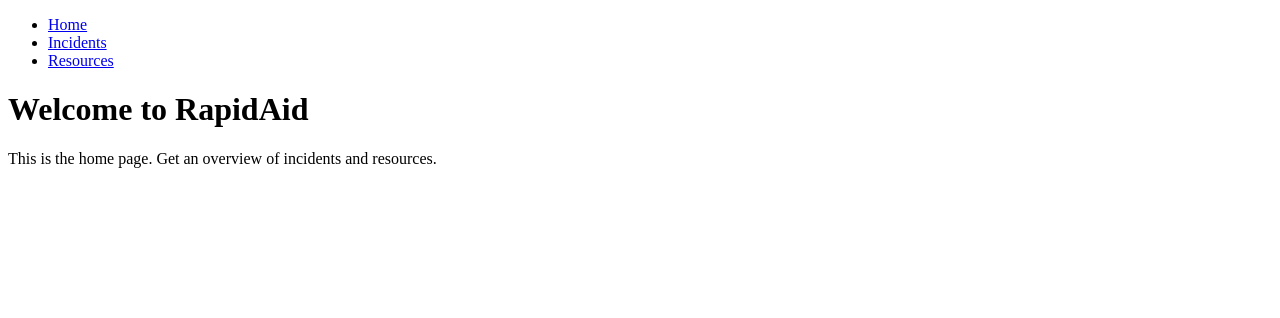
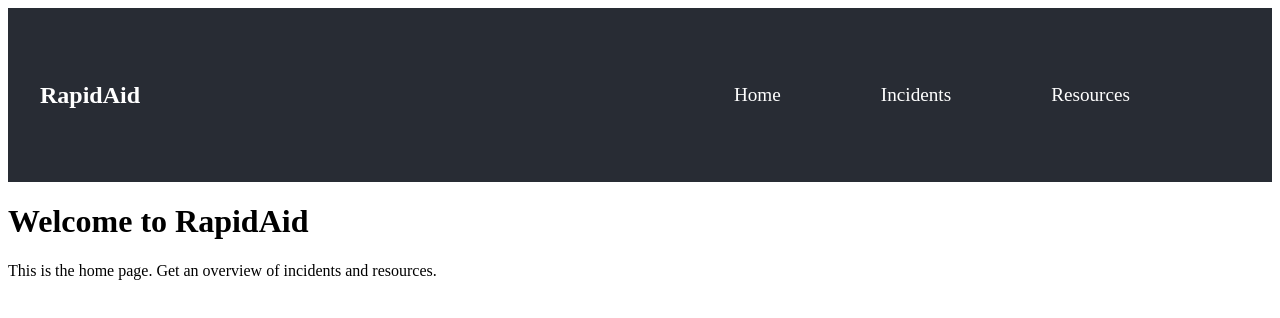
Before and after one commit to Hasmitha0110/RapidAid-GUI, a React (Vite) app: page / in a window 1280 px wide. Shown: the top 318 px of the page. Built offline with nearby package versions, Linux system fonts and the light colour scheme.

Commit message:
Navigation bar

```diff
--- a/src/App.jsx
+++ b/src/App.jsx
@@ -1,18 +1,21 @@
+import React from 'react';
 import { BrowserRouter as Router, Routes, Route, Link } from 'react-router-dom';
 import Home from './pages/Home';
 import Incidents from './pages/Incidents';
 import Resources from './pages/Resources';
+import NavBar from './components/NavBar';
 
 function App() {
   return (
     <Router>
-      <nav>
+      <NavBar />
+      {/* <nav>
         <ul>
           <li><Link to="/">Home</Link></li>
           <li><Link to="/incidents">Incidents</Link></li>
           <li><Link to="/resources">Resources</Link></li>
         </ul>
-      </nav>
+      </nav> */}
 
       <Routes>
         <Route path="/" element={<Home />} />
--- /dev/null
+++ b/src/components/NavBar.jsx
@@ -0,0 +1,26 @@
+import React from "react";
+import { Link } from "react-router-dom";
+import './NavBar.css';
+
+const NavBar = () => {
+    return(
+        <nav className="navbar">
+            <div className="logo">
+                <h1>RapidAid</h1>
+            </div>
+            <ul className="nav-links">
+                <li>
+                    <Link to="/" className="nav-link">Home</Link>
+                </li>
+                <li>
+                    <Link to="/incidents" className="nav-link">Incidents</Link>
+                </li>
+                <li>
+                    <Link to="/resources" className="nav-link">Resources</Link>
+                </li>
+            </ul>
+        </nav>
+    );
+};
+
+export default NavBar;
--- /dev/null
+++ b/src/components/Navbar.css
@@ -0,0 +1,34 @@
+.navbar {
+    display: flex;
+    justify-content: space-between;
+    align-items: center;
+    background-color: #282c34;
+    padding: 1rem 2rem;
+    color: white;
+}
+
+.navbar.logo h1 {
+    margin: 0;
+    font-size: 1.5rem;
+    font-family: 'Arial', Helvetica, sans-serif;
+}
+
+.nav-links {
+    display: flex;
+    list-style: none;
+    margin: 0;
+    padding: 5%;
+}
+
+.nav-link {
+    text-decoration: none;
+    color: white;
+    font-size: 1.2rem;
+    font-weight: 500;
+    margin: 50px;
+}
+
+.nav-link:hover {
+    color:#61dafb;
+    transition: color 0.3s;
+}
```
